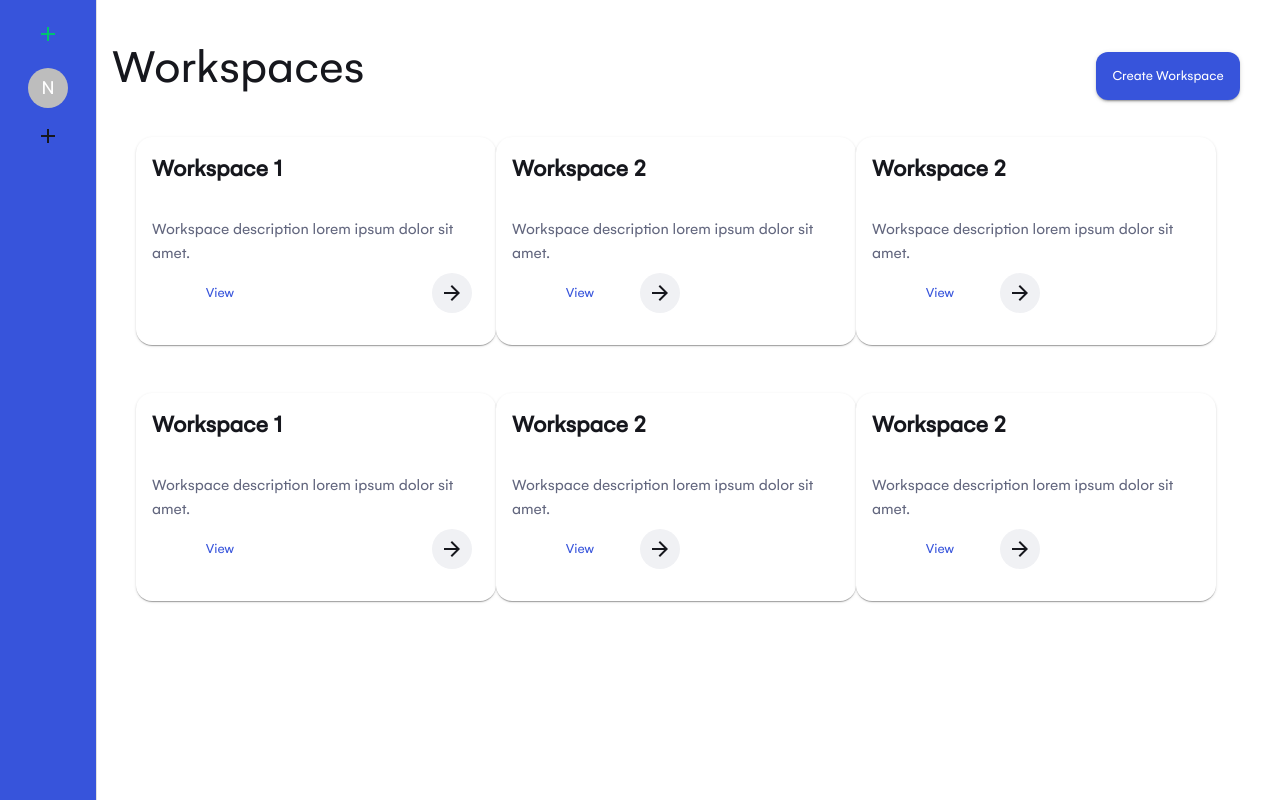
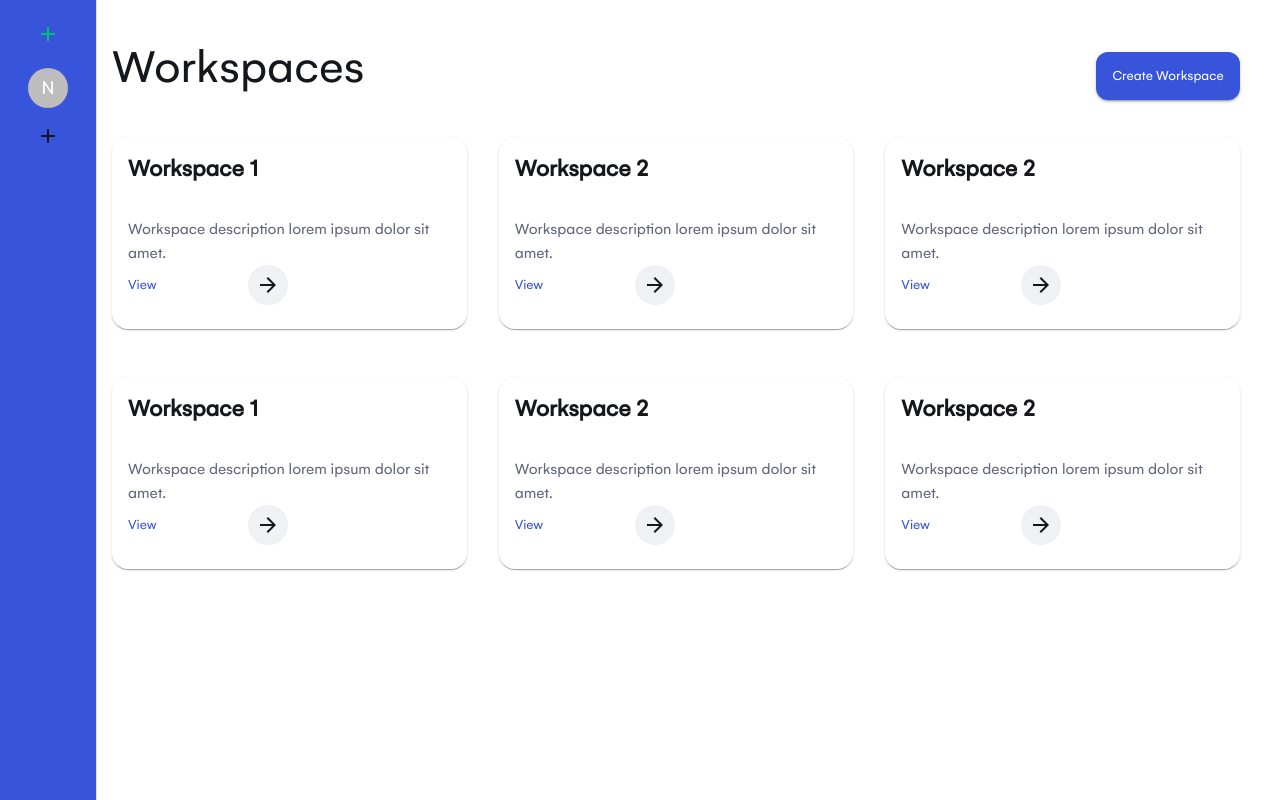
Before and after one commit to cezarmocanu/meteor-internship, a React (Vite) app: page /workspaces-mock in a window 1280 px wide. Built offline with nearby package versions, Linux system fonts and the light colour scheme.

Commit message:
[108-c19] Solved card button padding

```diff
--- a/src/pages/WorkspacesMockPage.jsx
+++ b/src/pages/WorkspacesMockPage.jsx
@@ -22,7 +22,8 @@ return (
         </Stack>
         <Stack direction="row"
         justifyContent="space-around"
-        sx={{p:3,}}>
+        gap="2rem"
+        sx={{py:3,}}>
         <CardComponent>
 							<CardHeader
 								title={
@@ -35,14 +36,14 @@ return (
 								<Typography variant="body1" color="text.secondary">
                                   Workspace description lorem ipsum dolor sit amet.
 								</Typography>
-								<CardActions>
+								<CardActions  sx={{ p:0,}}>
 									<Stack
 										direction="row"
-										justifyContent="space-between"
 										alignItems="center"
 										sx={{ width: "100%" }}
 									>
-										<Button size="medium" variant="link">View</Button>
+										<Button size="medium" variant="link" sx={{ p:0,
+										justifyContent: 'flex-start',}}>View</Button>
 										<Avatar
 											variant="circular"
 											sx={{
@@ -68,13 +69,15 @@ return (
 								<Typography variant="body1" color="text.secondary">
                                   Workspace description lorem ipsum dolor sit amet.
 								</Typography>
-								<CardActions>
+								<CardActions sx={{ p:0,}}>
 									<Stack
 										direction="row"
 										alignItems="center"
-										sx={{ width: "100%" }}
+
+										sx={{ width: "100%",}}
 									>
-										<Button size="medium" variant="link">View</Button>
+										<Button size="medium" variant="link" sx={{ p:0,
+										justifyContent: 'flex-start',}}>View</Button>
 										<Avatar
 											variant="circular"
 											sx={{
@@ -100,13 +103,14 @@ return (
 								<Typography variant="body1" color="text.secondary">
                                   Workspace description lorem ipsum dolor sit amet.
 								</Typography>
-								<CardActions>
+								<CardActions  sx={{ p:0,}}>
 									<Stack
 										direction="row"
 										alignItems="center"
 										sx={{ width: "100%" }}
 									>
-										<Button size="medium" variant="link">View</Button>
+										<Button size="medium" variant="link"sx={{ p:0,
+										justifyContent: 'flex-start',}}>View</Button>
 										<Avatar
 											variant="circular"
 											sx={{
@@ -123,7 +127,8 @@ return (
         </Stack>
         <Stack direction="row"
         justifyContent="space-around"
-        sx={{p:3,}}>
+		gap="2rem"
+        sx={{py:3,}}>
         <CardComponent>
 							<CardHeader
 								title={
@@ -136,14 +141,14 @@ return (
 								<Typography variant="body1" color="text.secondary">
                                   Workspace description lorem ipsum dolor sit amet.
 								</Typography>
-								<CardActions>
+								<CardActions  sx={{ p:0,}}>
 									<Stack
 										direction="row"
-										justifyContent="space-between"
 										alignItems="center"
 										sx={{ width: "100%" }}
 									>
-										<Button size="medium" variant="link">View</Button>
+										<Button size="medium" variant="link" sx={{ p:0,
+										justifyContent: 'flex-start',}}>View</Button>
 										<Avatar
 											variant="circular"
 											sx={{
@@ -169,13 +174,14 @@ return (
 								<Typography variant="body1" color="text.secondary">
                                   Workspace description lorem ipsum dolor sit amet.
 								</Typography>
-								<CardActions>
+								<CardActions  sx={{ p:0,}}>
 									<Stack
 										direction="row"
 										alignItems="center"
 										sx={{ width: "100%" }}
 									>
-										<Button size="medium" variant="link">View</Button>
+										<Button size="medium" variant="link" sx={{ p:0,
+										justifyContent: 'flex-start',}}>View</Button>
 										<Avatar
 											variant="circular"
 											sx={{
@@ -201,13 +207,14 @@ return (
 								<Typography variant="body1" color="text.secondary">
                                   Workspace description lorem ipsum dolor sit amet.
 								</Typography>
-								<CardActions>
+								<CardActions  sx={{ p:0,}}>
 									<Stack
 										direction="row"
 										alignItems="center"
 										sx={{ width: "100%" }}
 									>
-										<Button size="medium" variant="link">View</Button>
+										<Button size="medium" variant="link" sx={{ p:0,
+										justifyContent: 'flex-start',}}>View</Button>
 										<Avatar
 											variant="circular"
 											sx={{
```
